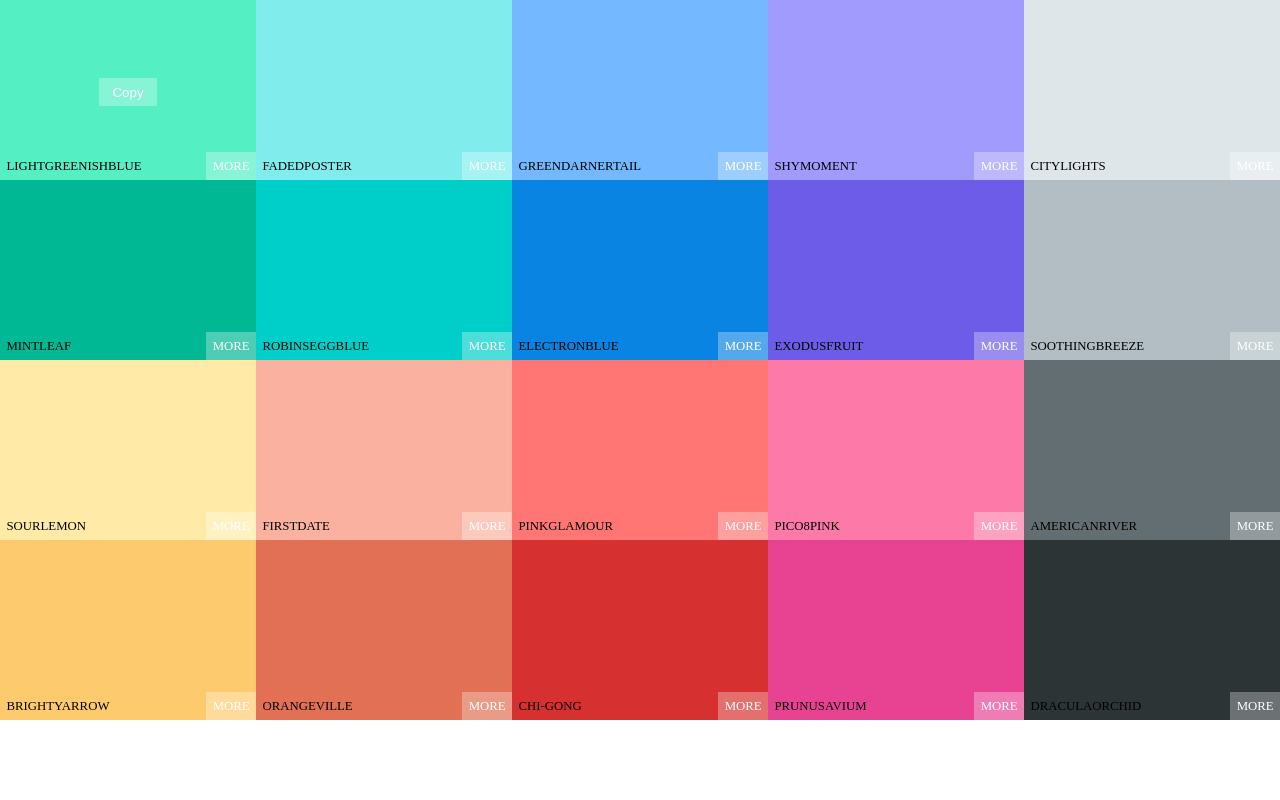
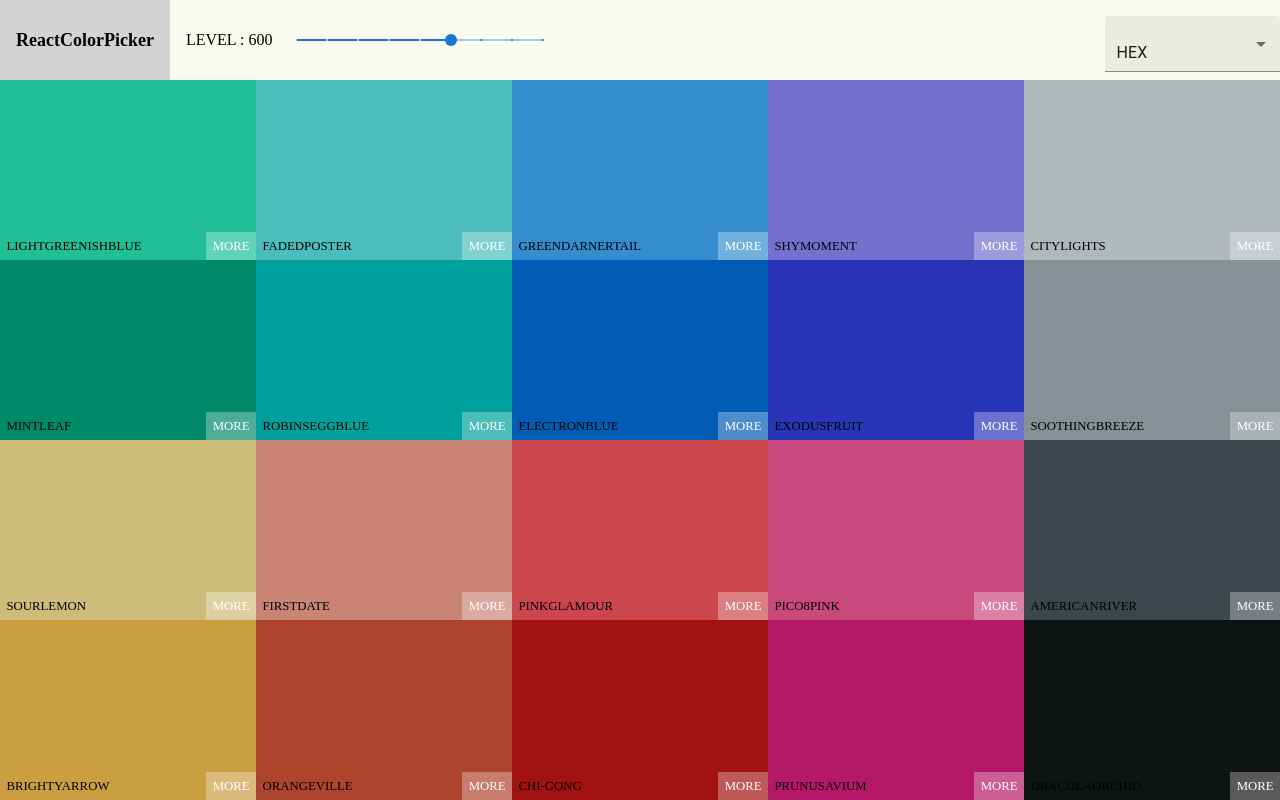
Before and after one commit to Masoud-khalifeh/Colors-App, a React (Create React App) app: page / in a window 1280 px wide. Built offline with nearby package versions, Linux system fonts and the light colour scheme.

Commit message:
add navebar

```diff
--- a/package.json
+++ b/package.json
@@ -3,13 +3,19 @@
   "version": "0.1.0",
   "private": true,
   "dependencies": {
+    "@emotion/react": "^11.11.0",
+    "@emotion/styled": "^11.11.0",
+    "@mui/material": "^5.13.0",
     "@testing-library/jest-dom": "^5.16.5",
     "@testing-library/react": "^13.4.0",
     "@testing-library/user-event": "^13.5.0",
+    "chroma-js": "^2.4.2",
+    "color-convert": "^2.0.1",
     "react": "^18.2.0",
     "react-copy-to-clipboard": "^5.1.0",
     "react-dom": "^18.2.0",
     "react-scripts": "5.0.1",
+    "uuid": "^9.0.0",
     "web-vitals": "^2.1.4"
   },
   "scripts": {
--- a/src/ColorBox.css
+++ b/src/ColorBox.css
@@ -113,6 +113,7 @@
 
 
 
+
 @media screen and (max-width: 500px) {
     .ColorBox {
         width: 100%;
--- a/src/ColorBox.js
+++ b/src/ColorBox.js
@@ -1,15 +1,36 @@
 import React, { useState } from "react";
 import { CopyToClipboard } from 'react-copy-to-clipboard';
+import convert from 'color-convert';
+import chroma from "chroma-js";
 import './ColorBox.css';
 
 
 
 export default function ColorBox(props) {
-    const { backGround, name } = props;
-    const style = { fontSize: '3em', transform: "scale(20)", zIndex: 9999, position: "fixed", }
+    const { backGround, name, type, level,getColor } = props;
     const [Copied, setCopied] = useState(false);
+    const scale = chroma.scale([chroma(backGround).darken(0.1).hex(), chroma(backGround).darken(1.5).hex()]);
+    const finalColor= scale(level/1000).hex();
+
+
+
+
+    // this function converts hex colors to other formats
+    function convertColor(hex, exitType, level) {
+        const color = convert.hex.rgb(hex);
+        if (exitType == "RGB") {
+            return `rgb(${color[0]},${color[1]},${color[2]})`
+        } else if (exitType == "RGBA") {
+            return `rgba(${color[0]},${color[1]},${color[2]},${level / 1000})`
+        } else {
+            return hex
+        }
+
+    }
+
     function copyHandler() {
         setCopied(true);
+        getColor(convertColor(finalColor, type, level));
         setTimeout(() => {
             setCopied(false)
         }, 1500)
@@ -17,18 +38,18 @@ export default function ColorBox(props) {
     const layOut = () => {
         return (
             <div>
-                <div style={{ backgroundColor: `${backGround}` }} className={`IsCopied ${Copied && "Copied"}`}></div>
-                <div className={`IsCopiedText ${Copied && "CopiedText"}`}><h1>COPIED!</h1><p>{backGround}</p></div>
+                <div style={{ backgroundColor: `${finalColor}` }} className={`IsCopied ${Copied && "Copied"}`}></div>
+                <div className={`IsCopiedText ${Copied && "CopiedText"}`}><h1>COPIED!</h1><p> {convertColor(backGround, type, level)}</p></div>
             </div>
         )
     }
     return (
 
-        <CopyToClipboard text={backGround} onCopy={copyHandler}>
-            <div style={{ backgroundColor: `${backGround}` }} className={`ColorBox`}  >
+        <CopyToClipboard text={convertColor(backGround, type, level)} onCopy={copyHandler}>
+            <div style={{ backgroundColor: ` ${finalColor}` }} className={`ColorBox`}  >
                 <div className="ColorTop"></div>
                 <div className="ColorCenter">
-                    {Copied&&layOut()}
+                    {Copied && layOut()}
                     <button>Copy</button >
                 </div>
                 <div className="ColorBottom">
--- /dev/null
+++ b/src/NavBar.css
@@ -0,0 +1,52 @@
+.NavBar {
+    height: 10%;
+    display: flex;
+    flex-direction: row;
+    justify-content: center;
+    align-content: center;
+    /* padding: 0.25rem 0; */
+}
+
+.NavBarLeft {
+padding: 0 1rem;
+    background-color: lightgray;
+    font-weight: 600;
+    font-size: large;
+    display: flex;
+    align-items: center;
+}
+
+.NavBarRight {
+    flex-grow: 8;
+    display: flex;
+    justify-content: space-between;
+    align-items: center;
+}
+
+
+
+.Slider {
+    flex-grow: 3;
+    height: 100%;
+    display: flex;
+    align-items: center;
+    padding: 1rem
+}
+
+.mainSlider{
+margin-left: 1.5rem;
+}
+
+.Select {
+    display: flex;
+    flex-flow: row-reverse;
+    flex-grow: 4;
+    height: 100%;
+    display: flex;
+    align-items: center;
+    padding: 1rem 0;
+}
+
+.FormControlSelect {
+    width: 30%;
+}
--- /dev/null
+++ b/src/NavBar.js
@@ -0,0 +1,54 @@
+import React, { useState } from "react";
+import { FormControl, Slider,InputLabel, Select, MenuItem } from '@mui/material';
+import './NavBar.css';
+
+export default function NavBar(props) {
+    function selectClicker (e){
+        props.select(e);
+
+    };
+    function sliderClicker (e){
+        props.slider(e);
+
+    }
+
+
+
+    return (
+        <div className="NavBar">
+            <div className="NavBarLeft">ReactColorPicker</div>
+            <div className="NavBarRight">
+                <div className="Slider">
+                    <span>LEVEL : {props.level}</span>
+                    <Slider
+                        className="mainSlider"
+                        size="small"
+                        aria-label="level"
+                        defaultValue={600}
+                        // getAriaValueText={props.transparancy}
+                        step={100}
+                        marks
+                        min={100}
+                        max={900}
+                        sx={{ width:"50%" }}
+                        onChange={sliderClicker}
+                    />
+                </div>
+                <div className="Select">
+                    <FormControl className="FormControlSelect" variant="filled" sx={{ height:"3rem" }}>
+                        <Select
+                            labelId="type-select-label"
+                            id="type-select"
+                            value={props.type}
+                            onChange={selectClicker}
+                        >
+                            <MenuItem value="HEX">{props.type=='HEX'?`HEX ${props.color}`:"HEX"}</MenuItem>
+                            <MenuItem value="RGB">{props.type=='RGB'?`RGB ${props.color}`:"RGB"}</MenuItem>
+                            <MenuItem value="RGBA">{props.type=='RGBA'?`RGBA ${props.color}`:"RGBA"}</MenuItem>
+                        </Select>
+                    </FormControl>
+                </div>
+            </div>
+        </div>
+    )
+}
--- a/src/Palette.js
+++ b/src/Palette.js
@@ -1,17 +1,44 @@
+import React, { useState } from "react";
+import { v4 as uuid } from 'uuid';
+import ColorBox from './ColorBox';
+import NavBar from './NavBar';
+import convert from 'color-convert';
 
-import React from "react";
-import ColorBox from './ColorBox';
 import './Palette.css';
 
 export default function Pallete(props) {
-    const colorBox = props.colors.map(color => <ColorBox backGround={color.color} name={color.name} />)
+    const [Colors, SetColors] = useState(props.colors);
+    const [SelectedColor, setSelectedColor] = useState("");
+    const [TypeColor, setTypeColor] = useState("HEX");
+    const [level, setLevel] = useState("600");
+    const colorBox = Colors.map(color => <ColorBox key={uuid()} backGround={color.color} name={color.name} type={TypeColor} level={level} getColor={getColorName} />);
+
+    function handleChangeSelect(e) {
+        setTypeColor(e.target.value);
+    };
+    function handleChangeSlider(e) {
+        setLevel(e.target.value);
+    }
+
+    function getColorName(color) {
+        setSelectedColor(color);
+        console.log(color)
+    }
+
+    function changeLevel(color, level) {
+        const orginalColor = convert.hex.rgb(color);
+        return `rgba(${orginalColor[0]},${orginalColor[1]},${orginalColor[2]},${level / 1000})`
+    }
+
     return (
         <div className="Palette">
+            <NavBar select={handleChangeSelect} slider={handleChangeSlider} type={TypeColor} level={level} color={SelectedColor} />
             {/* navbar goes here */}
             <div className="PaletteColors">
                 {/*bunch of color boxes*/}
                 {colorBox}
             </div>
+            <div className="Footer"></div>
             {/* footer goes here             */}
         </div>
     )
--- a/src/index.css
+++ b/src/index.css
@@ -1,4 +1,5 @@
 body {
   margin: 0;
+  background-color: rgb(250, 250, 238);
 
 }
```
Also changed, not shown: src/Palette.css (+5 -6 lines), 1 other file (tests, documents, lock files or other folders).
